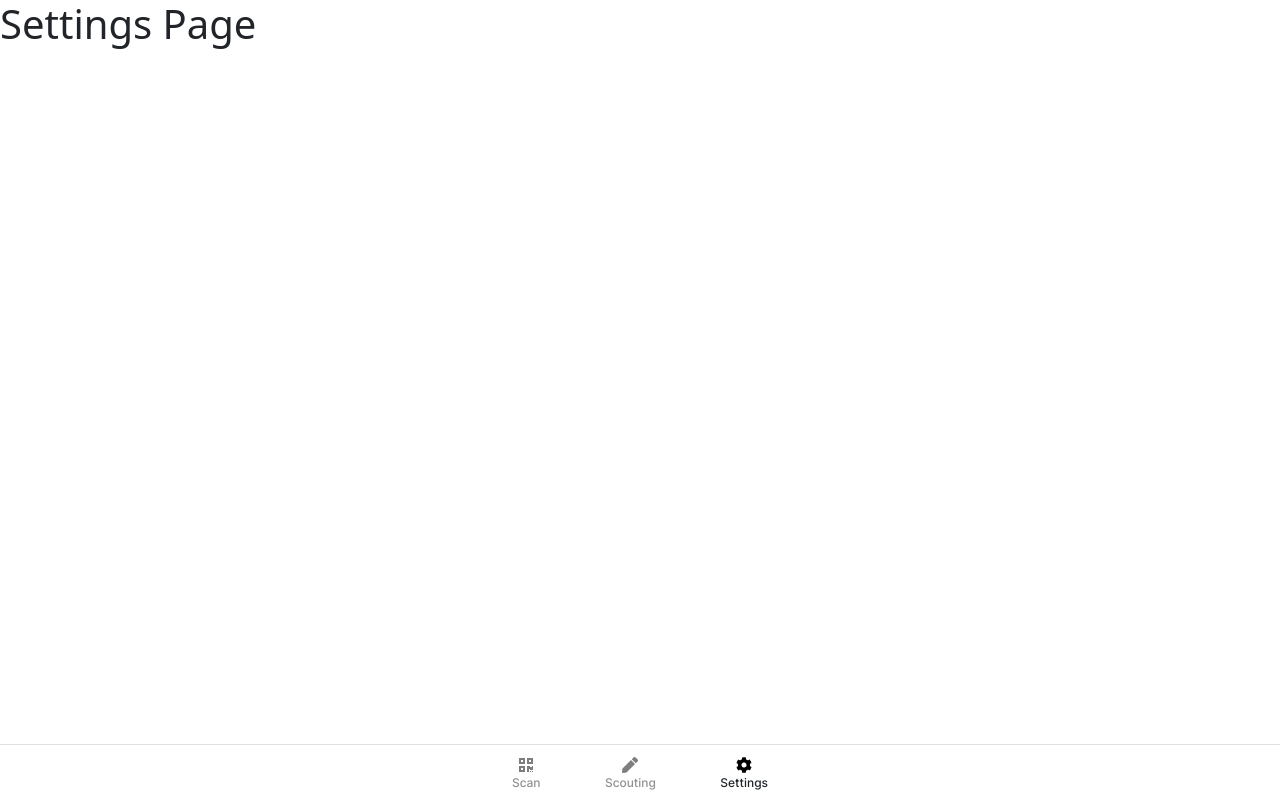
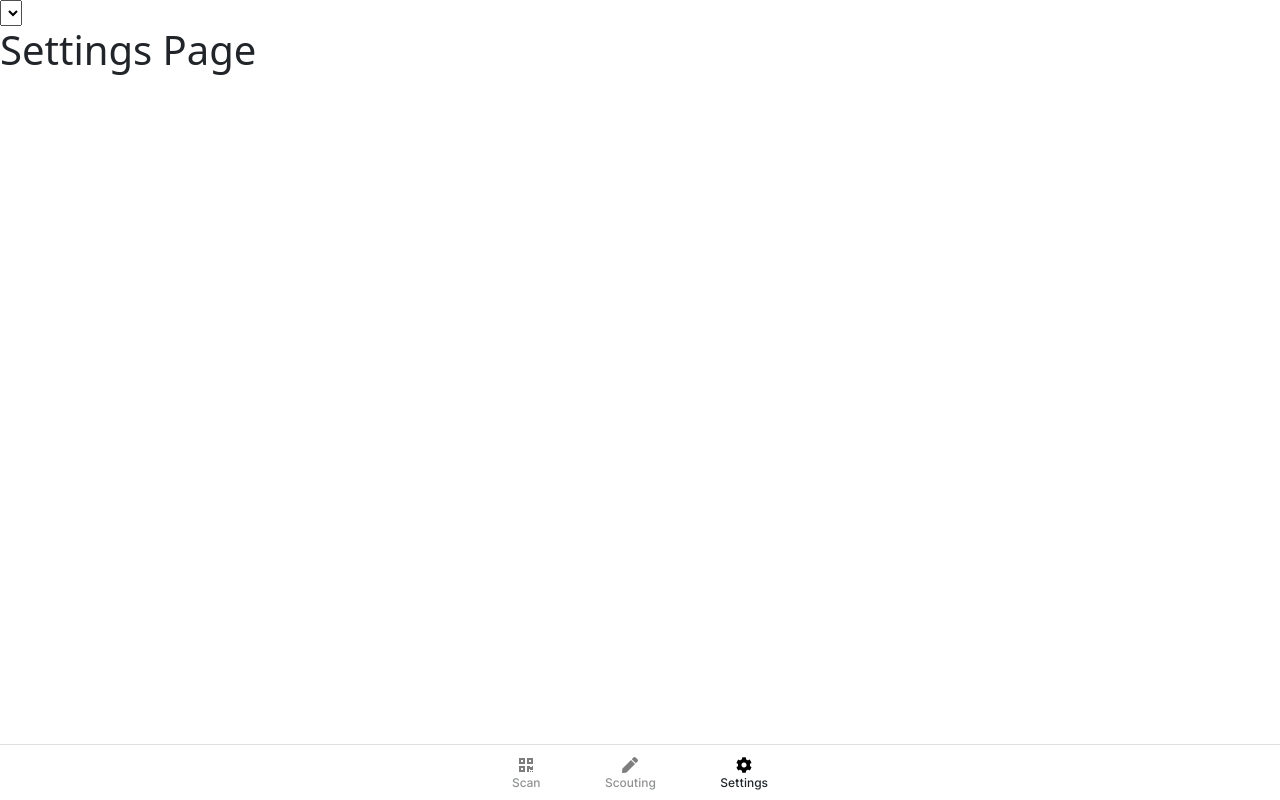
Before and after one commit to FRC-Team-955/955-scouting-pwa, a React (Create React App) app: page /955-scouting-pwa/settings in a window 1280 px wide. Built offline with nearby package versions, Linux system fonts and the light colour scheme.

Commit message:
Started the data vis thing
:angry: This is  so annoying

```diff
--- a/src/pages/settings.tsx
+++ b/src/pages/settings.tsx
@@ -1,9 +1,59 @@
 import Nav from "../components/nav";
+import React, { useState, useEffect} from 'react';
+
+import { Container } from "react-bootstrap";
+import { getMatchData } from "../api/local-storage";
+
 
 export function Settings() {
+  const [scoutingdata, setScoutingData] = useState([]);
+  const [teams, setTeams] = useState<any>([]);
+  const [activevaluething, setActiveValueThing] = useState<number>();
+
+  const [teamdata , setTeamData] = useState([]);
+
+  useEffect(()=>{
+    getMatchData().then((res:any) => {setScoutingData(res);
+      let temp:any= res.map((e)=>(
+        e.teamNumber
+      ))
+      let uniqueTeams:any = [];
+      temp.forEach((element) => {
+          if (!uniqueTeams.includes(element)) {
+            uniqueTeams.push(element);
+          }
+      });
+      setTeams(uniqueTeams);
+  })
+  },[]);
+  useEffect(()=>{
+    setTeamData(scoutingdata.filter((e:any)=>e.teamNumber === activevaluething))
+
+  },[activevaluething]);
   return (
     <div>
-      <h1>Settings Page</h1>
+      <div>
+        <select
+          value={activevaluething}
+          name="Team"
+          id="team-select"
+          onChange={(m) => setActiveValueThing(parseInt(m.target.value))}
+        >
+          {teams.length > 0 ? (
+            teams.map((e, i) => (
+              <option value={e} key={i}>
+                {e}
+              </option>
+            ))
+          ) : (
+            <></>
+          )}
+        </select>
+
+        <h1>Settings Page</h1>
+      </div>
+
+
       <Nav selectedPage={2} />
     </div>
   );
--- /dev/null
+++ b/src/react-app-env.d.ts
@@ -0,0 +1 @@
+/// <reference types="react-scripts" />
```
Also changed, not shown: tsconfig.json (+9 -3 lines).
